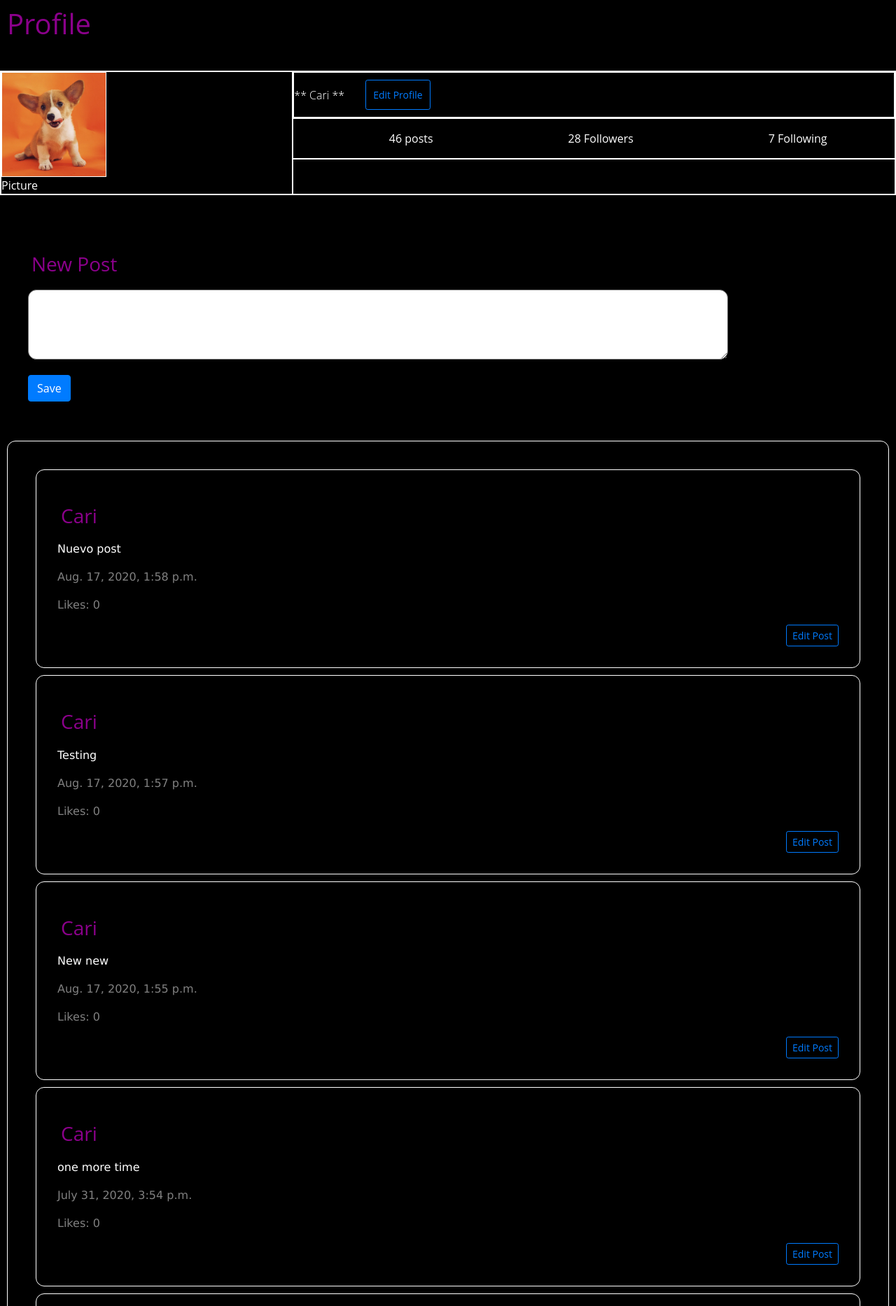
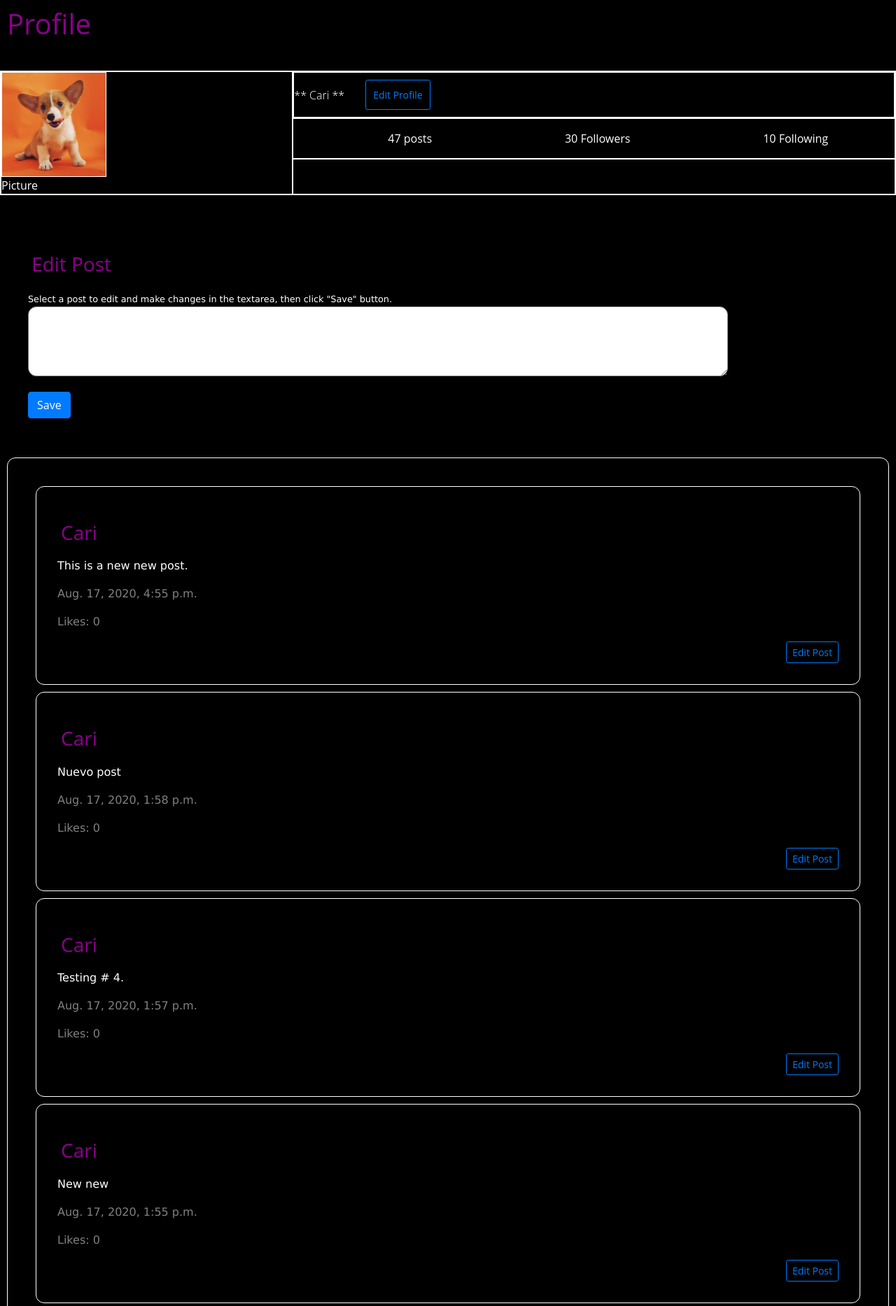
Before and after one commit to CarinaLR/Network, a Django app: the page made by network/models.py in a window 1280 px wide. Shown: the part 56-1923 px from the top of the page at 70% size. Run offline with Django 3.2, Linux system fonts and the light colour scheme; the first user in the database is signed in; data comes from the database, SQL or seed files in the repository; some libraries are stand-ins or nearby versions.

Commit message:
change pages and cleaned code

```diff
--- a/network/models.py
+++ b/network/models.py
@@ -9,20 +9,6 @@ class User(AbstractUser):
     pass
 
 
-class PostSerializer(models.Manager):
-    def get_posts(self, *args, **kwargs):
-        return self.all()
-
-    def get_post(self, post_id, *args, **kwargs):
-        return get_object_or_404(self, id=post_id)
-
-    def get_user_posts(self, username, *args, **kwargs):
-        return self.filter(username=username)
-
-    def get_user_post(self, post_id, user, *args, **kwargs):
-        return get_object_or_404(self, pk=post_id, username=user)
-
-
 class Post(models.Model):
     username = models.ForeignKey(
         "User", default=1, on_delete=models.CASCADE, related_name="posts")
@@ -30,8 +16,6 @@ class Post(models.Model):
     timestamp = models.DateTimeField(auto_now_add=True)
     likes = models.ManyToManyField(
         'User', default=None, blank=True, related_name='likes')
-
-    objects = PostSerializer()
 
     def serialize(self):
         return {
--- a/network/static/network/main.js
+++ b/network/static/network/main.js
@@ -3,13 +3,10 @@ document.addEventListener("DOMContentLoaded", function () {
     .querySelector("#edit_profile")
     .addEventListener("click", () => edit_profile());
   document
-    .querySelector("#follow_profile")
-    .addEventListener("click", () => unfollow_button());
-  document
     .querySelector("#edit_post")
     .addEventListener("click", () => edit_post(post_id));
   document
-    .querySelector(".like-button")
+    .querySelector("#like-button")
     .addEventListener("click", () => like_button());
 });
 
@@ -17,11 +14,6 @@ function edit_profile() {
   // Show more edit profile and hide user profile
   document.querySelector("#post-view").style.display = "none";
   document.querySelector("#compose-post").style.display = "block";
-}
-
-function unfollow_button() {
-  // Show more edit profile and hide user profile
-  document.querySelector("#follow_profile").style.display = "none";
 }
 
 function edit_post(post_id) {
@@ -85,23 +77,13 @@ function update_post(post_obj) {
 }
 
 function like_button(post_id) {
-  console.log("like-post_id - ", post_id);
+  console.log("post_id like-button", post_id);
   // Get request by id.
   fetch(`/like_post/${post_id}`)
     .then((response) => response.json())
     .then((response) => {
       console.log("The response -", response);
-      onClick(response);
     });
-  var count = 0;
-  // Set function to make count
-  const onClick = (response) => {
-    count += 1;
-
-    // document.getElementById("clicks").innerHTML = count;
-  };
-  onClick();
-  console.log("counting -", count);
-
+  // Prevent reloading the page.
   return false;
 }
--- a/network/templates/network/index.html
+++ b/network/templates/network/index.html
@@ -26,9 +26,9 @@
                 {% csrf_token %}
                 <input type="hidden", name="post_id", value={{ post.id}}>
                 {% if user not in post.likes.all %}
-                <button id="like-input" type="submit" class="btn btn-sm btn-outline-primary" value="Like" name="like">Like</button>
+                <button id="like-input" type="submit" class="btn btn-sm btn-outline-primary" value="Like" name="like" onsubmit="like_button({{ post.id }})">Like</button>
                 {% else %}
-                <button id="like-input" type="submit" class="btn btn-sm btn-outline-primary" value="Unlike" name="like">Unlike</button>
+                <button id="like-input" type="submit" class="btn btn-sm btn-outline-primary" value="Unlike" name="like" onsubmit="like_button({{ post.id }})">Unlike</button>
                 {% endif %}
             </form>
             <form action="{% url 'follow_profile' post.id %}" method="POST" class="ui form follow_profile">
--- a/network/templates/network/profile.html
+++ b/network/templates/network/profile.html
@@ -43,7 +43,8 @@
      </header>
      <hr>
      <div class="compose-edit">
-      <h3 id="titlePage"> New Post </h3>
+      <h3 id="titlePage"> Edit Post </h3>
+      <small class="inputText">Select a post to edit and make changes in the textarea, then click "Save" button.</small>
         <form id="post-form" class="form-group" method="POST">
         {% csrf_token %}
         <textarea id="content" class="form-group" type="text" name="content"></textarea>
--- a/network/views.py
+++ b/network/views.py
@@ -117,6 +117,7 @@ def profile(request, username):
     posts = Post.objects.filter(
         username=profile_user).order_by("-timestamp").all()
     post_list = len(posts)
+
     # Get length of querySet for all followers, indicator of how many followers the user has.
     followers = Follow.objects.filter(follower=profile_user)
     followers_list = len(followers)
@@ -252,6 +253,7 @@ def post(request, post_id):
 
 
 def userposts(request, userposts):
+    print("reach-userpost")
     # Filter post returned based on userposts
     if userposts == "userposts":
         posts = Post.objects.filter(
@@ -276,11 +278,11 @@ def follow_profile(request, post_id):
     follow = Follow.objects.create(
         following=current_user, follower=owner_post)
     follow.save()
-    print("follow -", follow)
+
     follower = Follow.objects.filter(following=current_user)
-    print("following -", follower)
+
     following = Follow.objects.filter(follower=current_user)
-    print("following -", following)
+
     follows = Follow.objects.filter(
         follower=current_user, following=owner_post)
     total_follower = len(follower)
@@ -296,7 +298,7 @@ def edit_post(request, post_id):
 
     # Get post by id.
     get_post = Post.objects.get(pk=post_id)
-    print("post_by_id ->", get_post)
+
     # Block to handle PUT request.
     if request.method == "PUT":
         print("pass request PUT")
@@ -309,12 +311,24 @@ def edit_post(request, post_id):
 
 def like_post(request, post_id):
     print("reach like_post in views")
-    # Set user variable.
+    # Set user variables.
     user = request.user
+    post = Post.objects.get(pk=post_id)
+
+    # Return post contents
+    if request.method == "GET":
+        post_id = post.id
+        post_username = post.username
+        post_content = post.content
+        post_timestamp = post.timestamp
+        response = {"post_id": post_id,
+                    "post_content": post_content, "post_timestamp": post_timestamp}
+        return JsonResponse(response, safe=False)
+
     # Block to handle POST request.
     if request.method == "POST":
         post_obj = Post.objects.get(pk=post_id)
-        print("post_obj -> ", post_obj.likes.all)
+
         # Block to handle user in post if remove or add.
         if user in post_obj.likes.all():
             post_obj.likes.remove(user)
```
Also changed, not shown: db.sqlite3.
